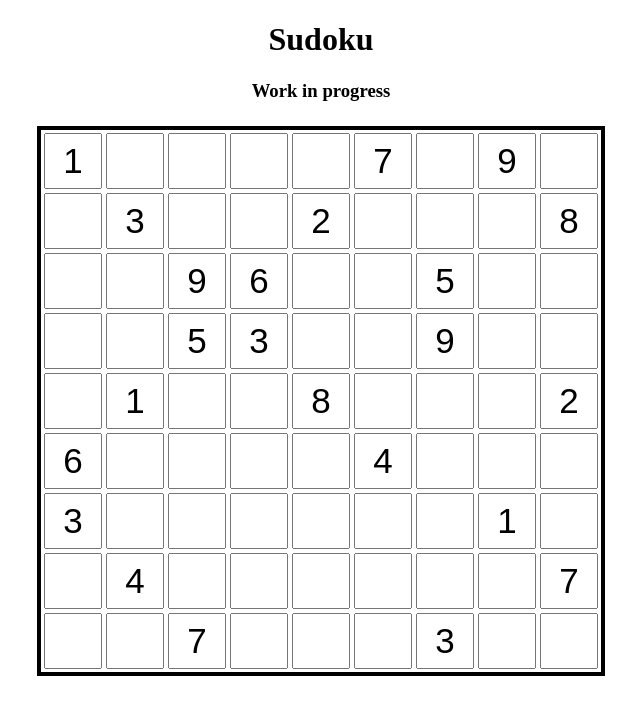
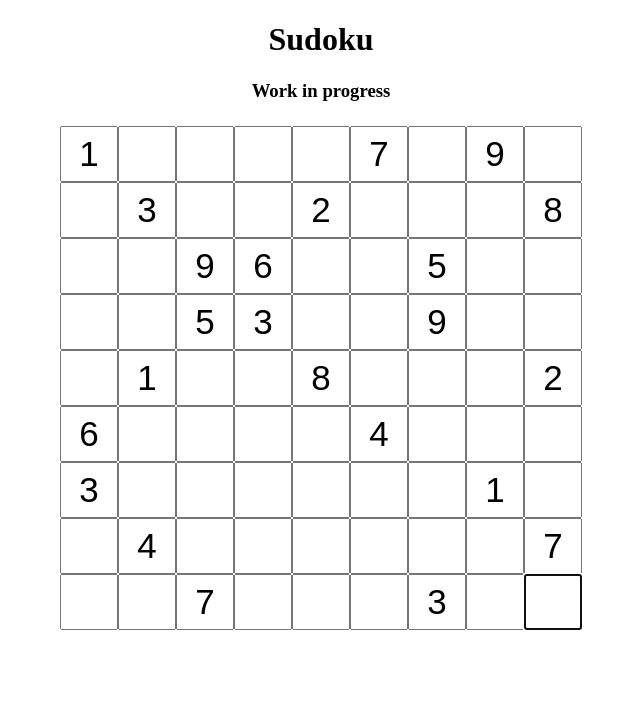
Before and after one commit to spopp/sudoku, an Angular app: page / in a window 1280 px wide. Shown: the top 714 px of the page, without its empty margins (319-959 px from the left). Built offline with nearby package versions, Linux system fonts and the light colour scheme.

Commit message:
Remove tiles

```diff
--- a/src/app/focus.directive.ts
+++ b/src/app/focus.directive.ts
@@ -4,13 +4,13 @@ import { Directive, Input, ElementRef } from '@angular/core';
   selector: '[focus]'
 })
 export class FocusDirective {
-  @Input()
-  focus: boolean;
+  @Input() focus: boolean;
 
   constructor(private element: ElementRef) { };
 
   protected ngOnChanges() {
       if (this.focus)
+        console.log(this.element.nativeElement)
         this.element.nativeElement.focus();
     }
 
--- a/src/app/game-creator.service.ts
+++ b/src/app/game-creator.service.ts
@@ -20,7 +20,9 @@ export class GameCreatorService {
 
 
   getGame(rows=this.rows, columns=this.columns, values=this.values): GameModel {
-    return new GameModel(rows, columns, values);
+
+    console.log('game-creator.service ' + this.values);
+    return new GameModel(this.rows, this.columns, this.values);
   }
 
 }
--- a/src/app/game-model.ts
+++ b/src/app/game-model.ts
@@ -12,6 +12,6 @@ export class GameModel {
     this.columns = columns;
     this.fields = values;
 
-    console.log(this.fields)
+    console.log('GameModel ' + this.fields)
   }
 }
--- a/src/app/gameboard/gameboard.component.html
+++ b/src/app/gameboard/gameboard.component.html
@@ -1,13 +1,15 @@
- <div class="board-container">
+<div class="board-container">
 
-<table>
+<div class="game-layout">
+  <div class="game-row" *ngFor="let row of game.fields; let i = index;">
 
+    <div class="game-cell" *ngFor="let column of row; let n = index;">
+      <input [focus]="i === columnPos && n === rowPos"
+      [value]=format(game.fields[n][i])
+      (keyup)="onKey($event)" >
+    </div>
 
-  <tr *ngFor="let row of game.fields; let i = index;">
-    <td *ngFor="let column of row; let n = index;">
-      <tile-component [value]=format(game.fields[i][n]) (keyup)="onChanged($event)"></tile-component>
-    </td>
-  </tr>
+  </div>
+</div>
 
-</table>
 </div>
--- a/src/app/gameboard/gameboard.component.scss
+++ b/src/app/gameboard/gameboard.component.scss
@@ -8,3 +8,16 @@
 	border: 4px solid black;
 	margin: 0 auto;
 }
+
+input {
+  display: inline-block;
+  text-align: center;
+  font-size: 35px;
+  font-weight: 400;
+  width: 50px;
+  height: 50px;
+}
+
+.game-row {
+	display: inline-block;
+}
--- a/src/app/gameboard/tile.component.html
+++ /dev/null
@@ -1,5 +0,0 @@
-<input
-  type="text"
-  maxlength="1"
-  [value]="value"
->
--- a/src/app/gameboard/tile.component.scss
+++ /dev/null
@@ -1,9 +0,0 @@
-
-input {
-  display: inline-block;
-  text-align: center;
-  font-size: 35px;
-  font-weight: 400;
-  width: 50px;
-  height: 50px;
-}
--- a/src/app/gameboard/tile.component.ts
+++ /dev/null
@@ -1,19 +0,0 @@
-import { Component, OnInit, Input, Output, EventEmitter } from '@angular/core';
-
-
-@Component({
-  selector: 'tile-component',
-  templateUrl: './tile.component.html',
-  styleUrls: ['./tile.component.scss']
-})
-export class TileComponent {
-
-  @Input() value: any;
-
-  @Output() changed: EventEmitter<any> = new EventEmitter<any>();
-
-  onChanged(evt) {
-    this.changed.emit(evt);
-  }
-
-}
```
Also changed, not shown: src/app/app.module.ts (+1 -7 lines), src/app/gameboard/gameboard.component.ts (+8 -6 lines), 1 other file (tests, documents, lock files or other folders).
